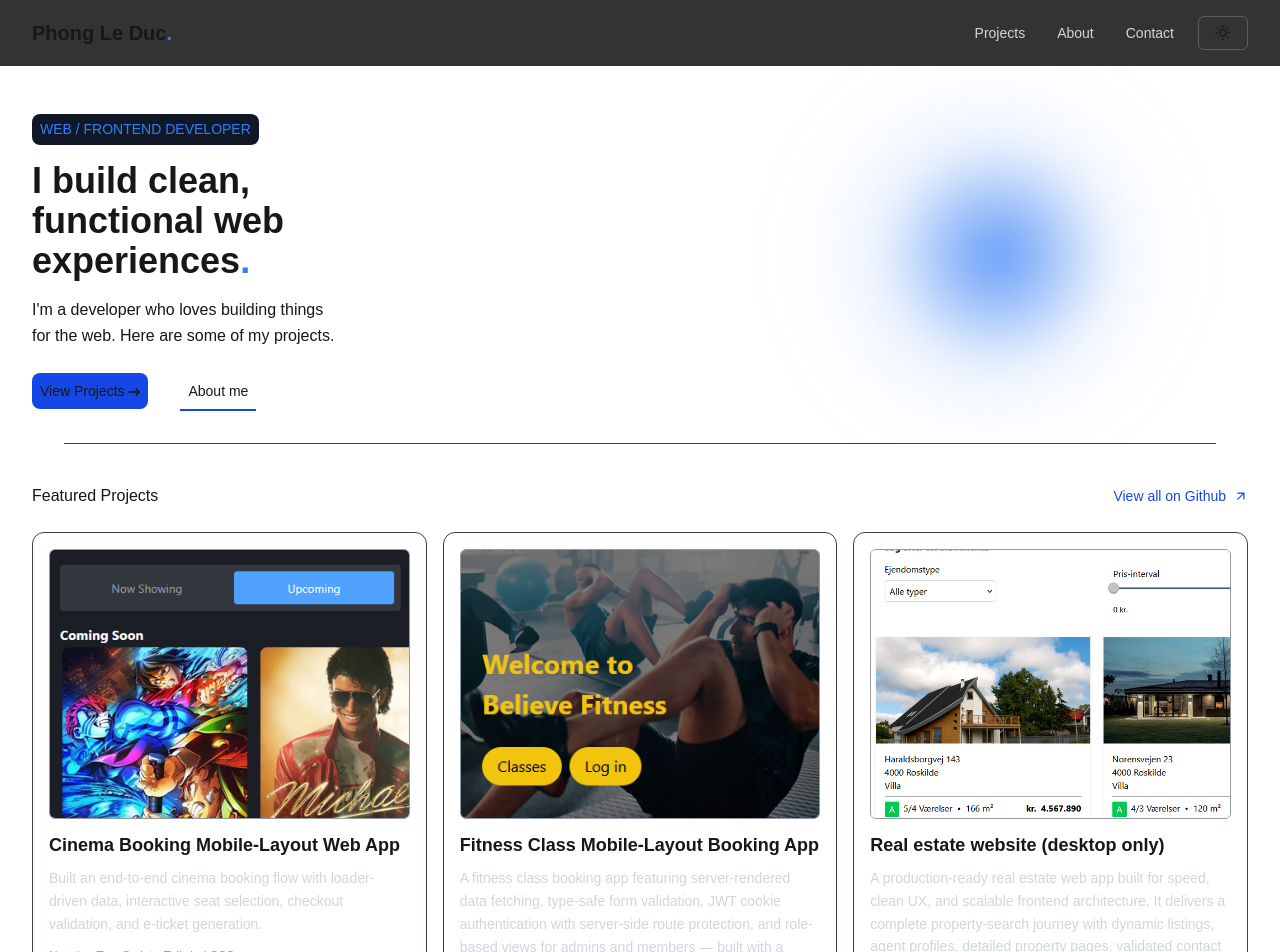
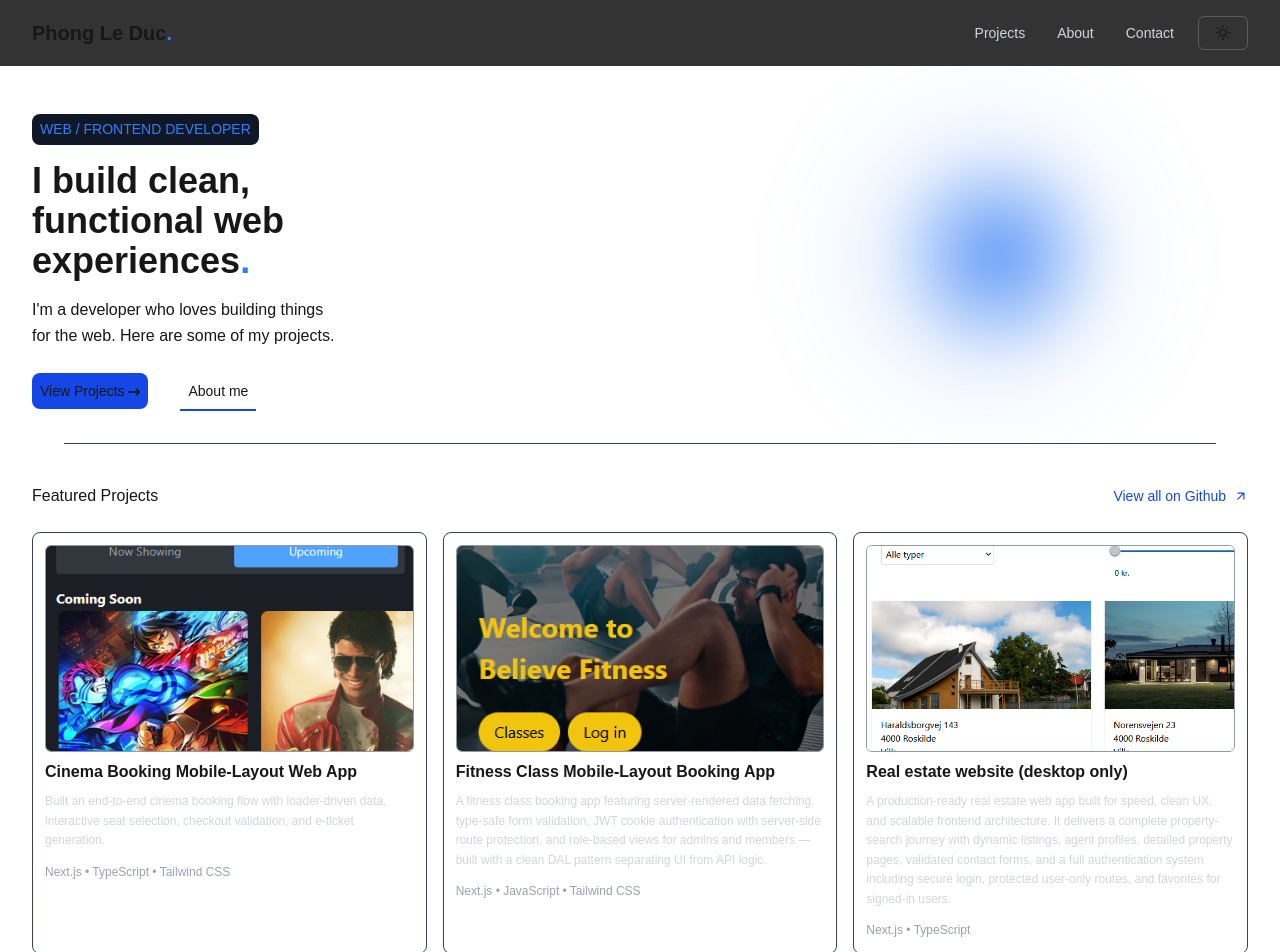
Before and after one commit to Phong-Le-Duc/phong-portfolio, a Next.js app: page / in a window 1280 px wide. Shown: the top 952 px of the page. Built offline with nearby package versions, Linux system fonts and the light colour scheme.

Commit message:
project card resized

```diff
--- a/src/components/project-card/ProjectCard.tsx
+++ b/src/components/project-card/ProjectCard.tsx
@@ -9,10 +9,10 @@ export default function ProjectCard({ project }: Props) {
             href={project.href}
             target="_blank"
             rel="noreferrer"
-            className="block rounded-xl border border-gray-700 p-4 hover:border-blue-500 transition"
+            className="block rounded-lg border border-gray-700 p-3 hover:border-blue-500 transition"
             aria-label={project.title}
         >
-            <div className="relative mb-3 aspect-4/3 w-full overflow-hidden rounded-md border border-gray-600/60">
+            <div className="relative mb-2 aspect-video w-full overflow-hidden rounded-md border border-gray-600/60">
                 <Image
                     src={project.imageSrc}
                     alt={project.title}
@@ -23,8 +23,8 @@ export default function ProjectCard({ project }: Props) {
                 />
             </div>
 
-            <h4 className="text-lg font-semibold">{project.title}</h4>
-            <p className="mt-2 text-sm text-gray-300">{project.description}</p>
+            <h4 className="text-base font-semibold">{project.title}</h4>
+            <p className="mt-2 text-xs text-gray-300">{project.description}</p>
             <p className="mt-3 text-xs text-gray-400">{project.tags.join(" • ")}</p>
         </a>
     );
```
